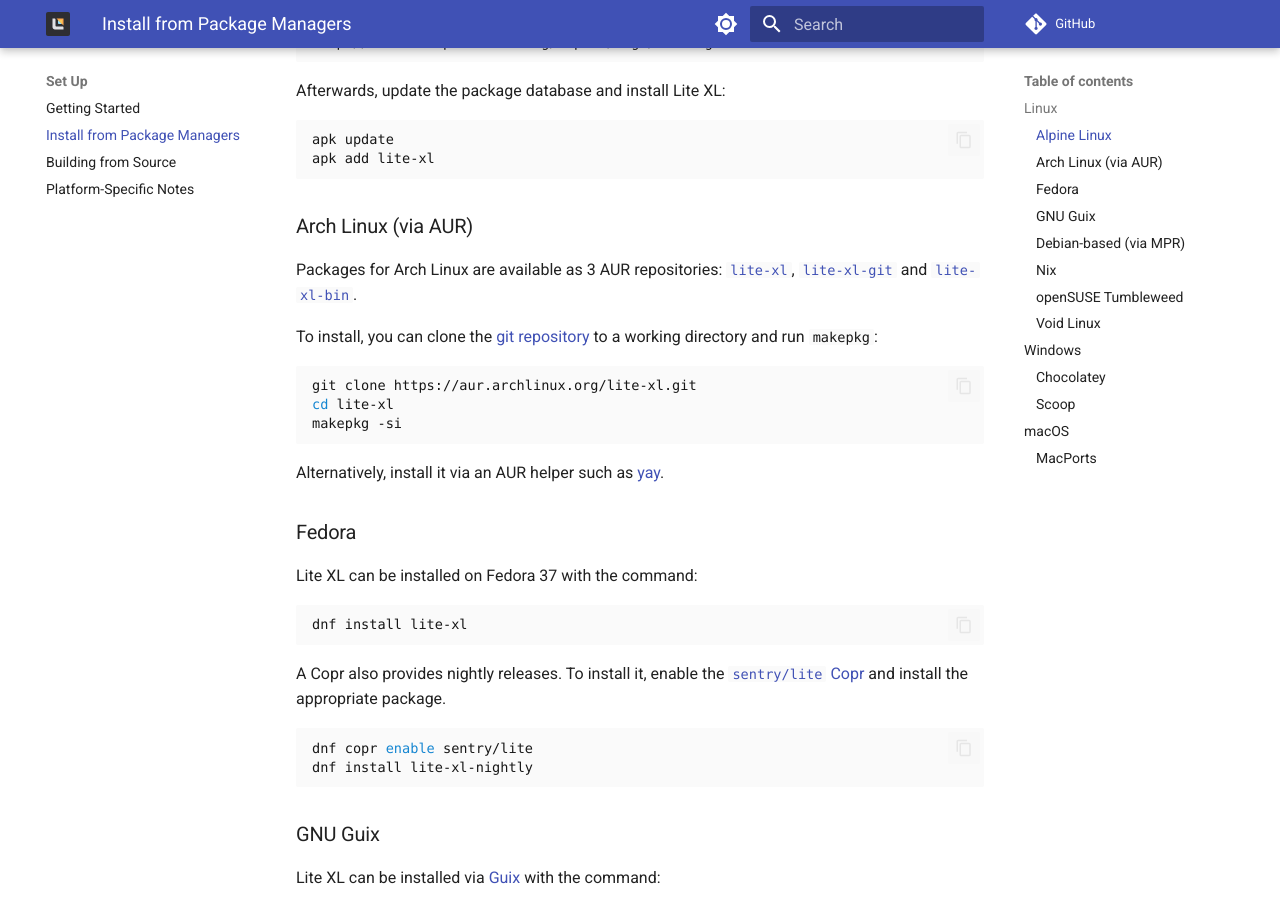
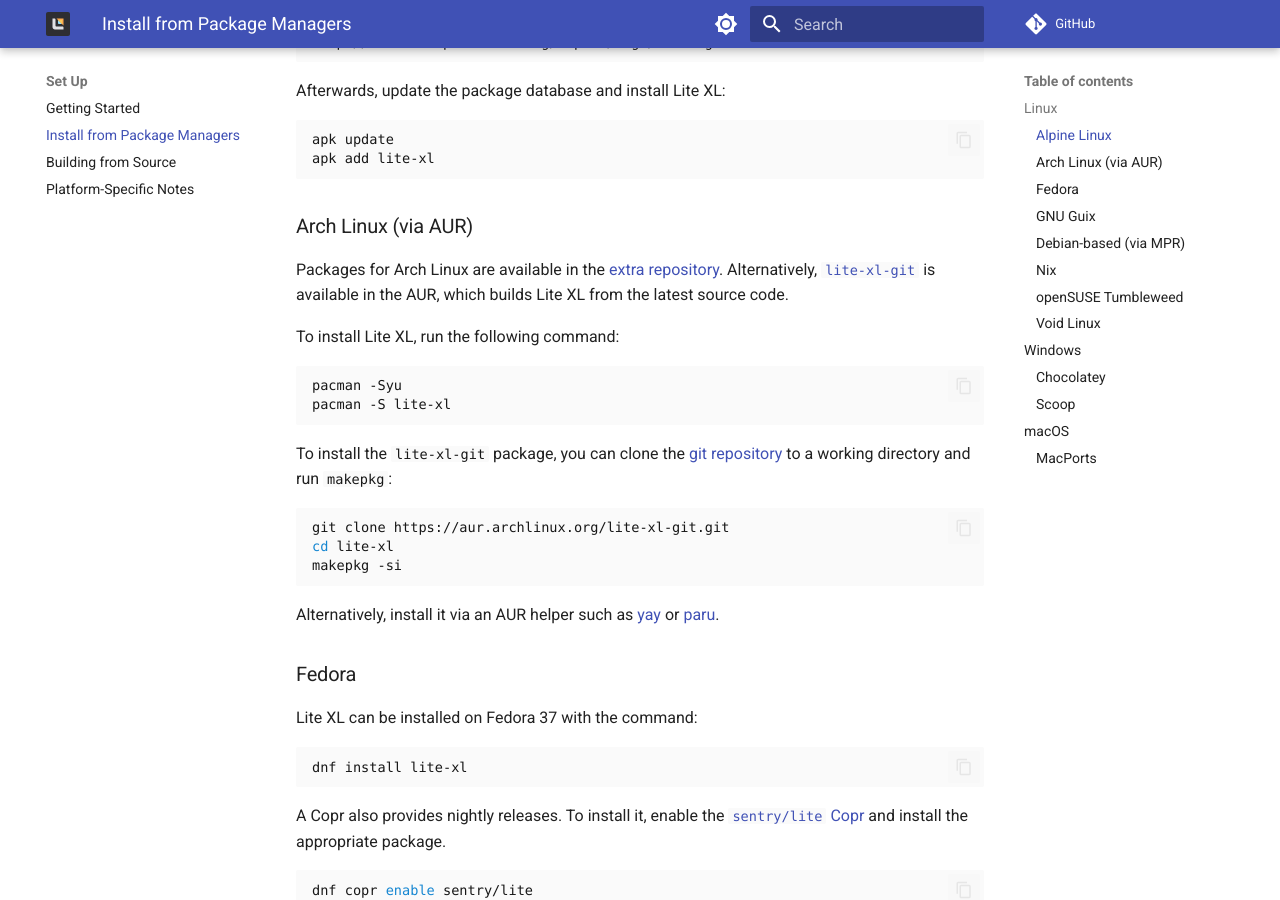
Before and after one commit to lite-xl/lite-xl.github.io, an MkDocs documentation site: the page built from docs/setup/install-from-package-managers.md, in a window 1280 px wide and 900 px high, scrolled down 743 px. Built offline with MkDocs 1.6.1 and Material for MkDocs 9.7.7, drawn with Linux system fonts in a browser that asks for light colours; some web fonts are replaced; comment, search, counter and statistics services are not loaded; the version menu is left out.

Commit message:
update arch install instruction

````diff
--- a/docs/setup/install-from-package-managers.md
+++ b/docs/setup/install-from-package-managers.md
@@ -38,17 +38,27 @@
 
 ### Arch Linux (via AUR)
 
-Packages for Arch Linux are available as 3 AUR repositories: [`lite-xl`][2], [`lite-xl-git`][3] and [`lite-xl-bin`][4].
+Packages for Arch Linux are available in the [extra repository][2].
+Alternatively, [`lite-xl-git`][3] is available in the AUR,
+which builds Lite XL from the latest source code.
 
-To install, you can clone the [git repository][5] to a working directory and run `makepkg`:
+To install Lite XL, run the following command:
 
 ```sh
-git clone https://aur.archlinux.org/lite-xl.git
+pacman -Syu
+pacman -S lite-xl
+```
+
+To install the `lite-xl-git` package,
+you can clone the [git repository][4] to a working directory and run `makepkg`:
+
+```sh
+git clone https://aur.archlinux.org/lite-xl-git.git
 cd lite-xl
 makepkg -si
 ```
 
-Alternatively, install it via an AUR helper such as [yay][6].
+Alternatively, install it via an AUR helper such as [yay][5] or [paru][6].
 
 ### Fedora
 
@@ -151,11 +161,11 @@
 
 
 [1]:  https://github.com/lite-xl/lite-xl/releases/latest
-[2]:  https://aur.archlinux.org/packages/lite-xl
+[2]:  https://archlinux.org/packages/?sort=&q=lite-xl&maintainer=&flagged=
 [3]:  https://aur.archlinux.org/packages/lite-xl-git
-[4]:  https://aur.archlinux.org/packages/lite-xl-bin
-[5]:  https://aur.archlinux.org/lite-xl.git
-[6]:  https://github.com/Jguer/yay
+[4]:  https://aur.archlinux.org/lite-xl-git.git
+[5]:  https://github.com/Jguer/yay
+[6]:  https://github.com/Morganamilo/paru
 [7]:  https://copr.fedorainfracloud.org/coprs/sentry/lite/
 [8]:  https://packages.guix.gnu.org/packages/lite-xl/
 [9]:  https://www.makedeb.org/
````
